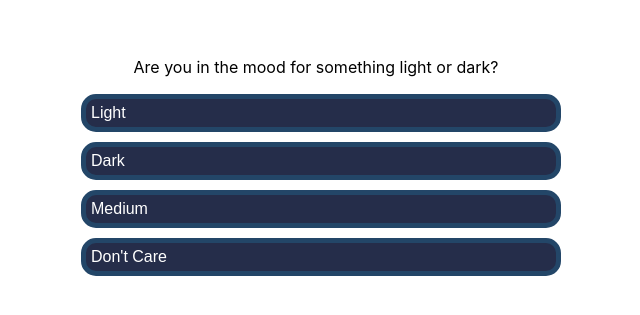
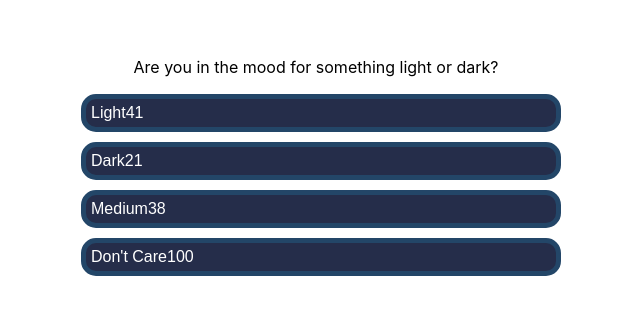
Before and after one commit to wolf-math/beerspot, a Next.js app: page /beer in a window 1280 px wide. Shown: the part 231-546 px from the top of the page, without its empty margins (324-964 px from the left). Built offline with nearby package versions, Linux system fonts and the light colour scheme.

Commit message:
beer filter

```diff
--- a/pages/beer.js
+++ b/pages/beer.js
@@ -14,6 +14,7 @@ import {
 export default function Beer() {
   const [questionNumber, setQuestionNumber] = useState(0);
   const [questionAnswers, setQuestionAnswers] = useState([]);
+  const [optionsLeft, setOptionsLeft] = useState(100);
 
   const handleClick = (answer) => {
     setQuestionAnswers([...questionAnswers, answer]);
@@ -34,6 +35,7 @@ export default function Beer() {
           {bestBeerQuestions[questionNumber].answers.map((answer) => (
             <Button key={answer} onClick={() => handleClick(answer)}>
               {answer}
+              {beerDecider([...questionAnswers, answer]).length}
             </Button>
           ))}
         </AnswerSection>
--- a/questions/beerDecider.js
+++ b/questions/beerDecider.js
@@ -5,7 +5,7 @@ export default function beerDecider(answers) {
   let color;
   let bbm;
   let strength;
-  let results;
+  let results = beerTypes;
 
   switch (answers[0]) {
     case bestBeerQuestions[0].answers[0]:
@@ -17,9 +17,12 @@ export default function beerDecider(answers) {
     case bestBeerQuestions[0].answers[2]:
       color = 1;
       break;
+    default:
+      break;
   }
 
-  results = beerTypes.filter((beer) => beer.taste.color === color);
+  if (typeof color !== 'undefined')
+    results = beerTypes.filter((beer) => beer.taste.color === color);
   if (results.length < 5) return results;
 
   switch (answers[1]) {
@@ -34,7 +37,8 @@ export default function beerDecider(answers) {
       break;
   }
 
-  results = results.filter((beer) => beer.taste.bbm === bbm);
+  if (typeof bbm !== 'undefined')
+    results = results.filter((beer) => beer.taste.bbm === bbm);
   if (results.length < 5) return results;
 
   switch (answers[2]) {
@@ -49,8 +53,8 @@ export default function beerDecider(answers) {
       break;
   }
 
-  results = results.filter((beer) => beer.strength === strength);
+  if (typeof strength !== 'undefined')
+    results = results.filter((beer) => beer.strength === strength);
 
-  console.log('results', results);
-  //   results = beerTypes.filter((beer) => beer.taste.color === color).filter((beer) => beer.taste.bbm === bbm).filter(beer=> beer.strength === strength);
+  return results;
 }
```
